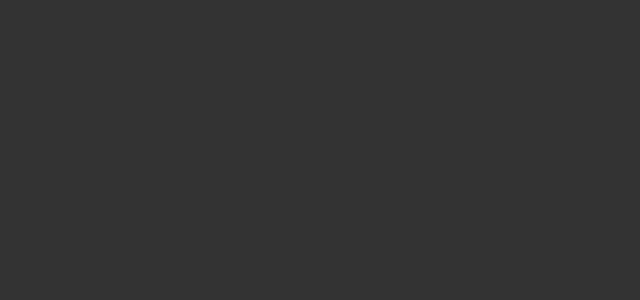
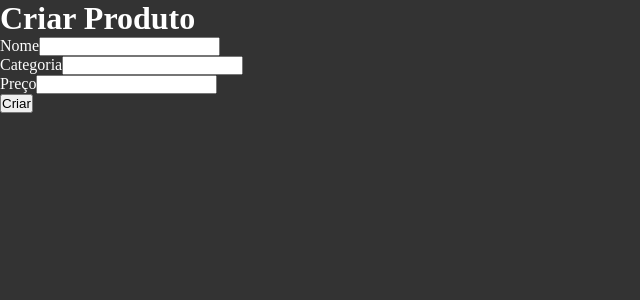
Before and after one commit to andrevks/fullstack-test, a React app in the folder frontend/: page /create-product in a window 1280 px wide. Before the commit this address had no page. Shown: the top 300 px of the page, without its empty margins (0-640 px from the left). Built offline with nearby package versions, Linux system fonts and the light colour scheme.

Commit message:
refactor: all features working

```diff
--- a/frontend/src/App.tsx
+++ b/frontend/src/App.tsx
@@ -1,14 +1,17 @@
 import { BrowserRouter, Routes, Route } from 'react-router-dom'
 import { ProductList } from './components/ProductList';
 import './styles/global.scss';
+import { ProductCreate } from './components/ProductCreate';
+import { ProductUpdate } from './components/ProductUpdate';
 
 export function App() {
 
   return (
     <BrowserRouter>
       <Routes>
-           <Route path = { '/' } element = { < ProductList /> }/>
-            {/* <Route path={'/create-product'} element = {<CreateProduct/>}/> */}
+          <Route path = { '/' } element = { < ProductList /> }/>
+          <Route path={'/create-product'} element = {<ProductCreate/>}/>
+          <Route path={'/update-product'} element = {<ProductUpdate/>}/>
       </Routes>
     </BrowserRouter>
   )
--- /dev/null
+++ b/frontend/src/components/ProductCreate.tsx
@@ -0,0 +1,47 @@
+
+import React, { useState } from 'react';
+import ProductService from "../services/ProductService";
+import { useNavigate } from "react-router-dom";
+import { ProductForm } from './ProductForm';
+
+interface ICreateProduct {
+  name: string;
+  category: string;
+  price: number;
+}
+
+export function ProductCreate() {
+
+    let navigate = useNavigate();
+
+    async function createNewProduct(product: ICreateProduct){
+      const newProduct = {
+        ...product,
+        price: +(product.price)
+      }
+
+        return ProductService.create(product)
+    }
+
+    function handleSubmit(e: any): void{
+        e.preventDefault()
+        const name = (e.target[0].value)
+        const category = (e.target[1].value)
+        const price = (e.target[2].value)
+
+        const formData = {
+            name,
+            category,
+            price,
+        }
+
+       createNewProduct(formData)
+
+
+       navigate('/', {replace: true })
+    }
+
+
+    return  <ProductForm handleSubmit={handleSubmit} submitBtn="Criar" formTitle="Criar Produto"/>
+
+}
--- /dev/null
+++ b/frontend/src/components/ProductForm.tsx
@@ -0,0 +1,46 @@
+
+
+import React, { useState } from 'react';
+
+interface IProduct {
+  name: string;
+  category: string;
+  price: number;
+}
+
+interface IProductForm {
+  id?: number,
+  name?: string;
+  category?: string;
+  price?: number;
+  submitBtn: string;
+  formTitle: string;
+  handleSubmit(e: any): void;
+}
+
+export function ProductForm({handleSubmit, formTitle, id, name, category, price, submitBtn}: IProductForm) {
+
+    return (
+        <div>
+            <div>
+            <h1>{formTitle}</h1>
+                <form onSubmit={handleSubmit}>
+                    {id ? <input type="hidden" name='id'value={id} />: <p></p>}
+                    <p>
+                        Nome
+                        <input type='text' name='name' defaultValue={name? name: " "}></input>
+                    </p>
+                    <p>
+                        Categoria
+                        <input type='text' name='category' defaultValue={category? category: " "}></input>
+                    </p>
+                    <p>
+                        Preço
+                        <input type='text' name='price' defaultValue={price? price.toString(): " "} ></input>
+                    </p>
+                    <input type='submit' value={submitBtn}/>
+                </form>
+            </div>
+        </div>
+    )
+}
--- a/frontend/src/components/ProductItem.tsx
+++ b/frontend/src/components/ProductItem.tsx
@@ -1,6 +1,5 @@
-
-
 import React from "react";
+import { Link } from "react-router-dom";
 
 interface ProductTableProps {
   id: number;
@@ -22,10 +21,15 @@ export function ProductItem({ id, name, category, price, created_at, deleteProdu
                 <th>
                   <p> {data} </p>
                 </th>
-
                 <th>
                   <span onClick={() => deleteProduct(id)}>x </span>
-                  <span>edit</span>
+                <button>
+                  <Link to={{
+                    pathname: '/update-product',
+                  }} state={{id, name, category, price}} >
+                         Editar
+                   </Link>
+               </button>
                 </th>
             </tr>
   )
--- a/frontend/src/components/ProductList.tsx
+++ b/frontend/src/components/ProductList.tsx
@@ -1,10 +1,10 @@
 import React, { useEffect, useState } from 'react';
-import axios, { AxiosPromise, AxiosResponse, AxiosResponseHeaders } from 'axios'
+import  { AxiosResponse, AxiosResponseHeaders } from 'axios'
 import { Link } from 'react-router-dom';
 import { ProductItem } from './ProductItem';
 import ProductService from "../services/ProductService";
 
-interface Product {
+interface IProduct {
   id: number;
   name: string;
   category: string;
@@ -14,13 +14,11 @@ interface Product {
 
 export function ProductList() {
 
-   const [products, setProducts] = useState<Product[]>([])
+    const [products, setProducts] = useState<IProduct[]>([])
 
 
-  async function deleteProduct(productId:number) {
-        console.log(productId)
-        const { data } = await axios.delete(`/products/${productId}`)
-
+    async function deleteProduct(productId:number) {
+        return ProductService.remove(productId);
     }
 
     async function fecthProducts(): Promise<AxiosResponse>{
@@ -29,20 +27,21 @@ export function ProductList() {
 
     useEffect(():void => {
         fecthProducts().then(response => setProducts(response.data))
-        console.log(products)
-    }, []);
+    }, [products]);
+
+
+
 
     return (
         <div>
             <div>
                 <h1>Produtos</h1>
-                {/* <button>
+                <button>
                    <Link to={{
                        pathname:'/create-product'}}>
                        Adicionar Produto
                    </Link>
-
-               </button> */}
+               </button>
             </div>
             <table>
                 <tr>
@@ -52,7 +51,7 @@ export function ProductList() {
                     <th>Data de criação</th>
                     <th>Ações</th>
                 </tr>
-                    {products.map(product => <ProductItem id={product.id} name={product.name} category={product.category} price={product.price} created_at={product.created_at} deleteProduct={deleteProduct}/>)}
+                {products.map(product => <ProductItem id={product.id} name={product.name} category={product.category} price={product.price} created_at={product.created_at} deleteProduct={deleteProduct} />)}
 
             </table>
         </div>
--- /dev/null
+++ b/frontend/src/components/ProductUpdate.tsx
@@ -0,0 +1,53 @@
+
+
+import React, { useState } from 'react';
+import ProductService from "../services/ProductService";
+import { useNavigate, useLocation } from 'react-router-dom';
+import { ProductForm } from './ProductForm';
+
+interface IUpdateProduct {
+  name: string;
+  category: string;
+  price: number;
+}
+
+export function ProductUpdate(props: any) {
+
+  const location = useLocation();
+  const product:any = location.state;
+
+  let navigate = useNavigate();
+
+  async function updateProduct(productId: number, product: IUpdateProduct) {
+      const newProduct = {
+        ...product,
+        price: +(product.price)
+      }
+      return ProductService.update(productId, newProduct);
+  }
+
+  function handleSubmit(e: any): void{
+      e.preventDefault()
+
+
+      const id = (e.target[0].value)
+      const name = (e.target[1].value)
+      const category = (e.target[2].value)
+      const price = (e.target[3].value)
+
+      const formData = {
+          name: name? name: product.name,
+          category: category? category: product.category,
+          price: price? parseFloat(price): product.price,
+      }
+
+      updateProduct(id, formData)
+
+
+      navigate('/', {replace: true })
+  }
+
+
+  return <ProductForm handleSubmit={handleSubmit} id={product.id} submitBtn="Editar" name={product.name} category={product.category} price={product.price} formTitle="Editar Produto"/>
+
+}
--- a/frontend/src/services/ProductService.ts
+++ /dev/null
@@ -1,31 +0,0 @@
-import http from "../http.common";
-
-// interface IProductService {
-//   name: string;
-//   category: string;
-//   price: number;
-// }
-
-const getAll = async () => {
-  return await http.get("/products");
-};
-// const get = (id: number) => {
-//   return http.get(`/products/${id}`);
-// };
-// const create = (data: IProductService) => {
-//   return http.post("/products", data);
-// };
-// const update = (id: number, data: IProductService) => {
-//   return http.put(`/products/${id}`, data);
-// };
-// const remove = (id: number) => {
-//   return http.delete(`/products/${id}`);
-// };
-
-export default {
-  getAll,
-  // get,
-  // create,
-  // update,
-  // remove,
-};
--- /dev/null
+++ b/frontend/src/services/ProductService.tsx
@@ -0,0 +1,32 @@
+import http from "../http.common";
+
+interface IProductService {
+  name: string;
+  category: string;
+  price: number;
+}
+
+const getAll = async () => {
+  return await http.get("/products");
+};
+const create = async (data: IProductService) => {
+  return await http.post("/products", data);
+};
+const update = async (id: number, data: IProductService) => {
+  return await http.put(`/products/${id}`, data);
+};
+const remove = async (id: number) => {
+  return await http.delete(`/products/${id}`);
+};
+
+// const get = (id: number) => {
+//   return http.get(`/products/${id}`);
+// };
+
+export default {
+  getAll,
+  update,
+  create,
+  remove,
+  // get,
+};
```
